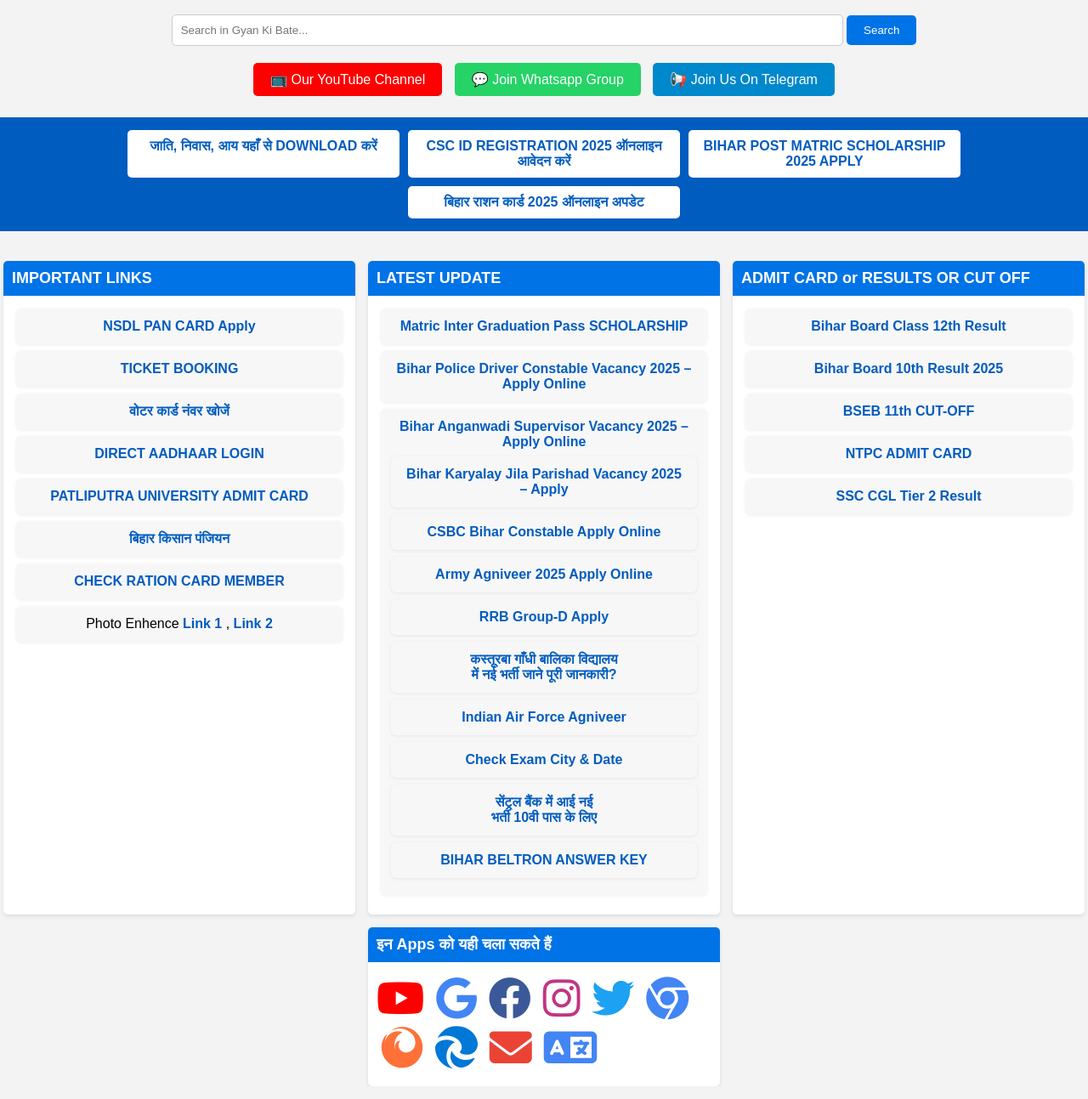
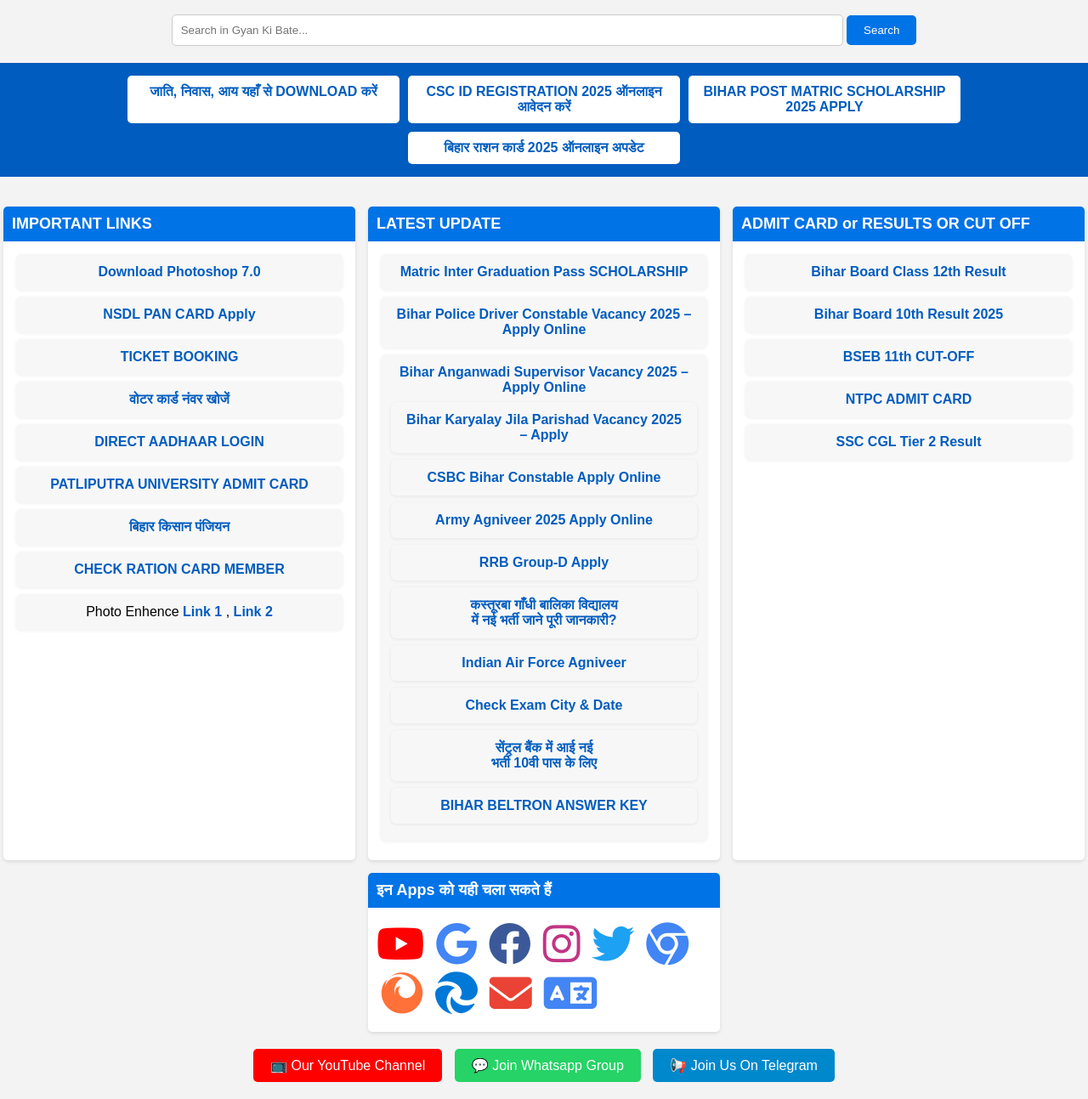
Before and after one commit to GULSHANDIGITALZONE/-, a plain HTML site: page index.html in a window 1280 px wide. Shown: the part 140-1433 px from the top of the page at 85% size. Drawn offline with Linux system fonts and the light colour scheme; no server answers.

Commit message:
Restore social buttons in index.html
Readded social buttons section at the bottom of the page.

```diff
--- a/index.html
+++ b/index.html
@@ -214,11 +214,6 @@ function gotoNextHighlight() {
 
 
 
-  <div class="social-buttons">
-    <a class="youtube" href="https://www.youtube.com/@gulshandigitalzone">📺 Our YouTube Channel</a>
-    <a class="whatsapp" href="https://chat.whatsapp.com/KFeFeRYVr73JMrtXXzpl4g">💬 Join Whatsapp Group</a>
-    <a class="telegram" href="https://t.me/agbp95">📢 Join Us On Telegram</a>
-  </div>
 
   <div class="section" id="searchSection">
 
@@ -232,6 +227,10 @@ function gotoNextHighlight() {
   <div class="section">
     <div class="box">
       <h2>IMPORTANT LINKS</h2>
+
+      <div class="important-link-box">
+                <a href="./photoshop54.zip" download="Photoshop">Download Photoshop 7.0</a>
+      </div>
 
       <div class="important-link-box">
                 <a href="https://onlineservices.proteantech.in/paam/endUserRegisterContact.html">NSDL PAN CARD Apply</a>
@@ -338,8 +337,14 @@ function gotoNextHighlight() {
   </div>
   </div>
 
+  <div class="social-buttons">
+    <a class="youtube" href="https://www.youtube.com/@gulshandigitalzone">📺 Our YouTube Channel</a>
+    <a class="whatsapp" href="https://chat.whatsapp.com/KFeFeRYVr73JMrtXXzpl4g">💬 Join Whatsapp Group</a>
+    <a class="telegram" href="https://t.me/agbp95">📢 Join Us On Telegram</a>
+  </div>
 
   <footer id="footer">
+
         <!-- ye vala add karne se kahi ka bhi link apne website me add kar sakte ho -->
 <script>
   fetch("https://gulshandigitalzone.github.io/footer/")
```
